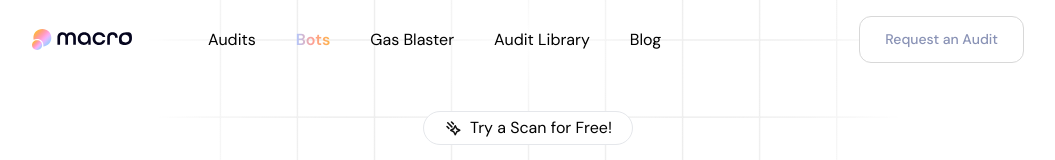
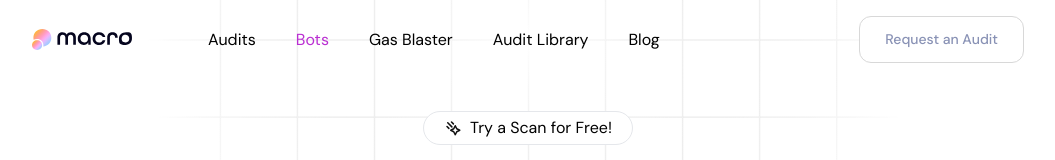
Before and after one commit to snowball-tools/website-example, a Next.js app: page /bots in a window 1280 px wide. Shown: the top 160 px of the page, without its empty margins (112-1167 px from the left). Built offline with nearby package versions, Linux system fonts and the light colour scheme; a web font is replaced by a local one.

Commit message:
fix: add correct nav active color and font weight

```diff
--- a/src/components/Nav/Nav.tsx
+++ b/src/components/Nav/Nav.tsx
@@ -25,7 +25,7 @@ function getNavItems(currentPath: string) {
       >
         <span
           className={
-            currentPath === item.href ? 'gradient-text font-semibold' : 'text-black dark:text-white'
+            currentPath === item.href ? 'text-electricPurple' : 'text-black dark:text-white'
           }
         >
           {item.name}
```
